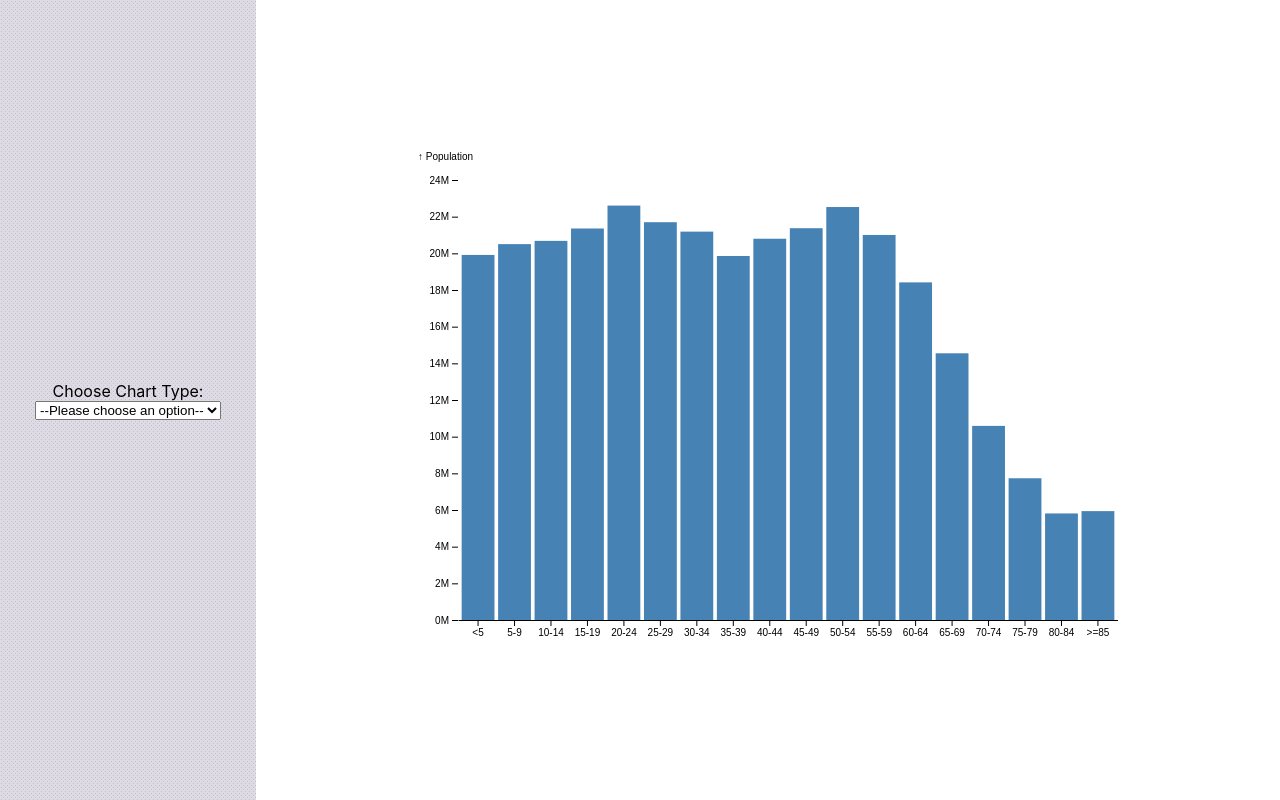
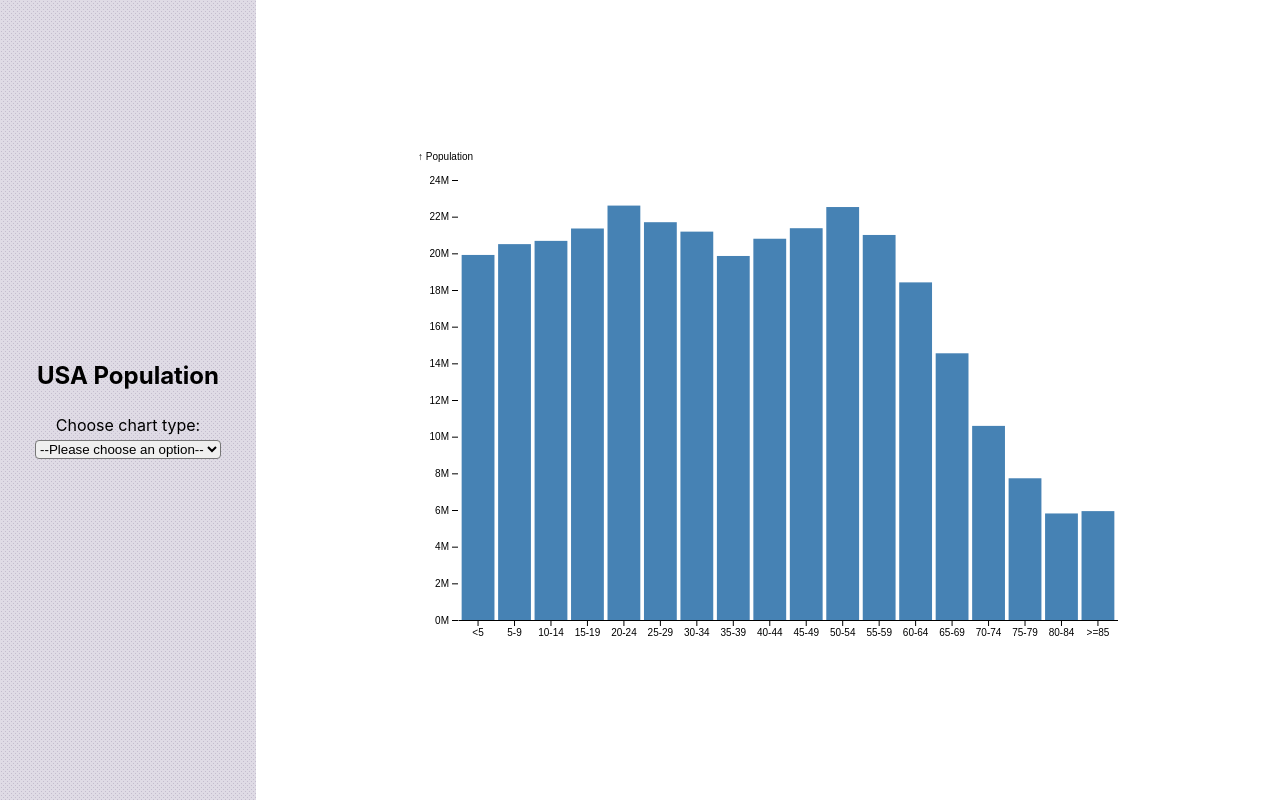
Before and after one commit to ruslanfarutdinov/Flyreel, a React (Create React App) app: page /bar in a window 1280 px wide. Built offline with nearby package versions, Linux system fonts and the light colour scheme.

Commit message:
Add prop-types and clean up code

```diff
--- a/src/App.js
+++ b/src/App.js
@@ -34,9 +34,10 @@ function App() {
   return (
     <div className="App">
       <div className="Sidebar">
+        <h2>USA Population</h2>
         <Dropdown
           selectId="population"
-          labelText="Choose Chart Type:"
+          labelText="Choose chart type:"
           options={dropdownOptions}
           onOptionChange={onOptionChangeHandler}
         />
@@ -44,18 +45,10 @@ function App() {
       <div className="Chart">
         <Switch>
           <Route path="/pie">
-            <PieChart
-              pieData={populationData}
-              width={500}
-              height={500}
-            />
+            <PieChart pieData={populationData} />
           </Route>
           <Route path="/bar">
-            <BarChart
-              barData={populationData}
-              width={700}
-              height={500}
-            />
+            <BarChart barData={populationData} />
           </Route>
         </Switch>
       </div>
--- a/src/components/BarChart/BarChart.js
+++ b/src/components/BarChart/BarChart.js
@@ -1,11 +1,15 @@
-import React, { useRef, useEffect } from 'react';
+import React, { useRef, useEffect, useMemo } from 'react';
+import PropTypes from 'prop-types';
 import * as d3 from 'd3';
 
-function BarChart({ barData, width, height }) {
+function BarChart({
+  barData,
+  width,
+  height,
+}) {
   const ref = useRef(null);
 
-  const margin = { top: 30, right: 0, bottom: 30, left: 40 };
-  const color = 'steelblue';
+  const margin = useMemo(() => ({ top: 30, right: 0, bottom: 30, left: 40 }), []);
 
   const y = d3.scaleLinear()
     .domain([0, d3.max(barData.data, d => d.value)]).nice()
@@ -15,6 +19,9 @@ function BarChart({ barData, width, height }) {
     .domain(d3.range(barData.data.length))
     .range([margin.left, width - margin.right])
     .padding(0.1);
+
+  useEffect(() => {
+    const color = 'steelblue';
 
     const yAxis = g => g
       .attr("transform", `translate(${margin.left},0)`)
@@ -33,7 +40,6 @@ function BarChart({ barData, width, height }) {
         .tickFormat(i => barData.data[i].name)
         .tickSizeOuter(0));
 
-  useEffect(() => {
     const svg = d3.select("svg")
       .attr("viewBox", [0, 0, width, height]);
 
@@ -52,7 +58,7 @@ function BarChart({ barData, width, height }) {
 
     svg.append("g")
       .call(yAxis);
-  }, []);
+  }, [barData, width, height, margin, x, y]);
 
 
   return (
@@ -60,4 +66,24 @@ function BarChart({ barData, width, height }) {
   );
 }
 
+BarChart.defaultProps = {
+  width: 700,
+  height: 500,
+};
+
+BarChart.propTypes = {
+  barData: PropTypes.shape({
+    data: PropTypes.arrayOf(
+      PropTypes.shape({
+        name: PropTypes.string.isRequired,
+        value: PropTypes.number.isRequired,
+      })
+    ).isRequired,
+    format: PropTypes.string.isRequired,
+    y: PropTypes.string.isRequired,
+  }).isRequired,
+  width: PropTypes.number,
+  height: PropTypes.number,
+};
+
 export default BarChart;
--- a/src/components/Dropdown/Dropdown.css
+++ b/src/components/Dropdown/Dropdown.css
@@ -3,3 +3,11 @@
   flex-direction: column;
   align-items: center;
 }
+
+.Select {
+  border-radius: 4px;
+}
+
+.Label {
+  margin: 5px 0;
+}
--- a/src/components/Dropdown/Dropdown.js
+++ b/src/components/Dropdown/Dropdown.js
@@ -11,8 +11,8 @@ function Dropdown({
  }) {
   return (
     <div className="Dropdown">
-      <label htmlFor={selectId}>{labelText}</label>
-      <select id={selectId} onChange={onOptionChange}>
+      <label htmlFor={selectId} className="Label">{labelText}</label>
+      <select id={selectId} onChange={onOptionChange} className="Select">
         {options.map(option => (
           <option
             key={option.id}
--- a/src/components/PieChart/PieChart.js
+++ b/src/components/PieChart/PieChart.js
@@ -1,4 +1,5 @@
 import React, { useEffect, useRef } from 'react';
+import PropTypes from 'prop-types';
 import * as d3 from 'd3';
 
 function PieChart({
@@ -27,12 +28,12 @@ function PieChart({
       )
     .reverse());
 
-  const arcLabel = () => {
-    const radius = Math.min(width, height) / 2 * 0.8;
-    return d3.arc().innerRadius(radius).outerRadius(radius);
-  };
+  useEffect(() => {
+    const arcLabel = () => {
+      const radius = Math.min(width, height) / 2 * 0.8;
+      return d3.arc().innerRadius(radius).outerRadius(radius);
+    };
 
-  useEffect(() => {
     const arcs = createPie(pieData.data);
 
     const svg = d3.select(ref.current)
@@ -88,11 +89,31 @@ function PieChart({
             }
 
           }));
-    }, [pieData.data]);
+    }, [pieData, width, height, color, createArc, createPie]);
 
   return (
     <svg width={width} height={height} ref={ref}></svg>
   );
 }
 
+PieChart.defaultProps = {
+  width: 500,
+  height: 500,
+};
+
+PieChart.propTypes = {
+  pieData: PropTypes.shape({
+    data: PropTypes.arrayOf(
+      PropTypes.shape({
+        name: PropTypes.string.isRequired,
+        value: PropTypes.number.isRequired,
+      })
+    ).isRequired,
+    format: PropTypes.string.isRequired,
+    y: PropTypes.string.isRequired,
+  }).isRequired,
+  width: PropTypes.number,
+  height: PropTypes.number,
+};
+
 export default PieChart;
```
Lines whose indentation alone changed are shown as unchanged.
